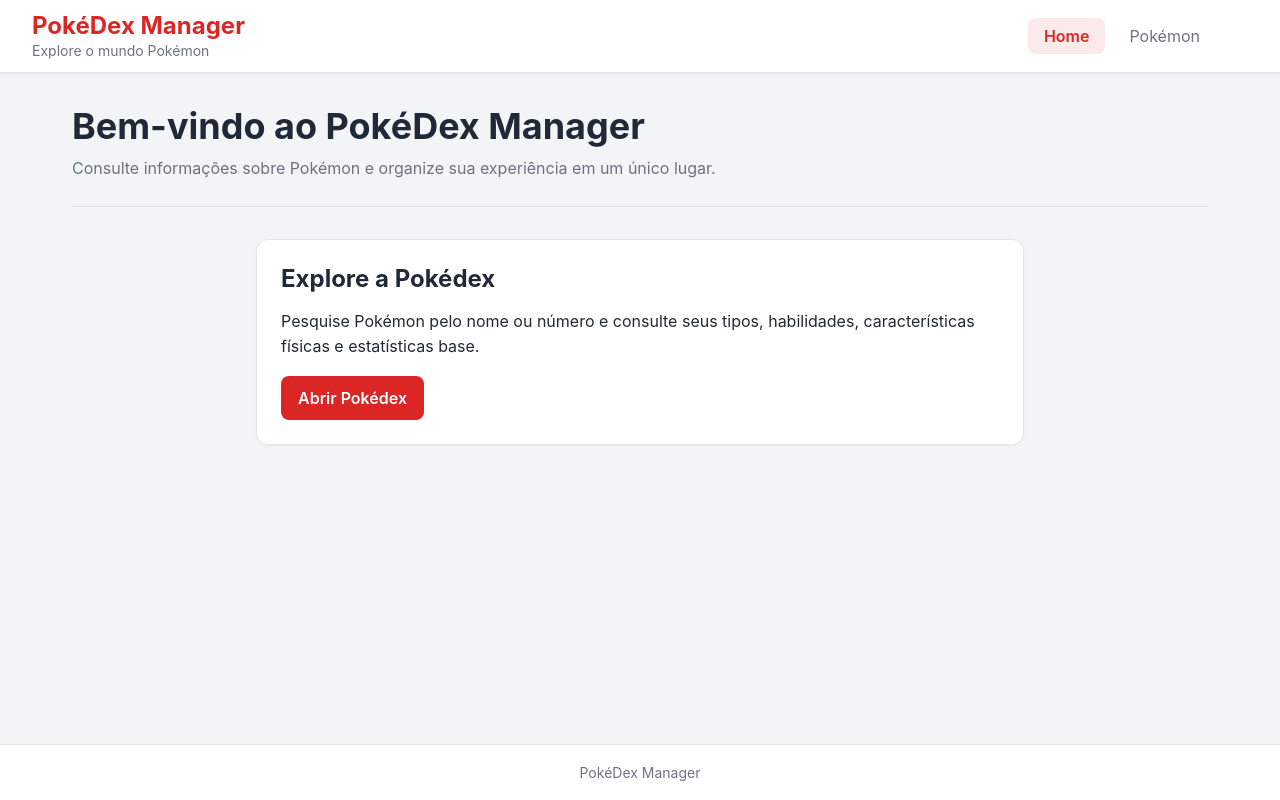
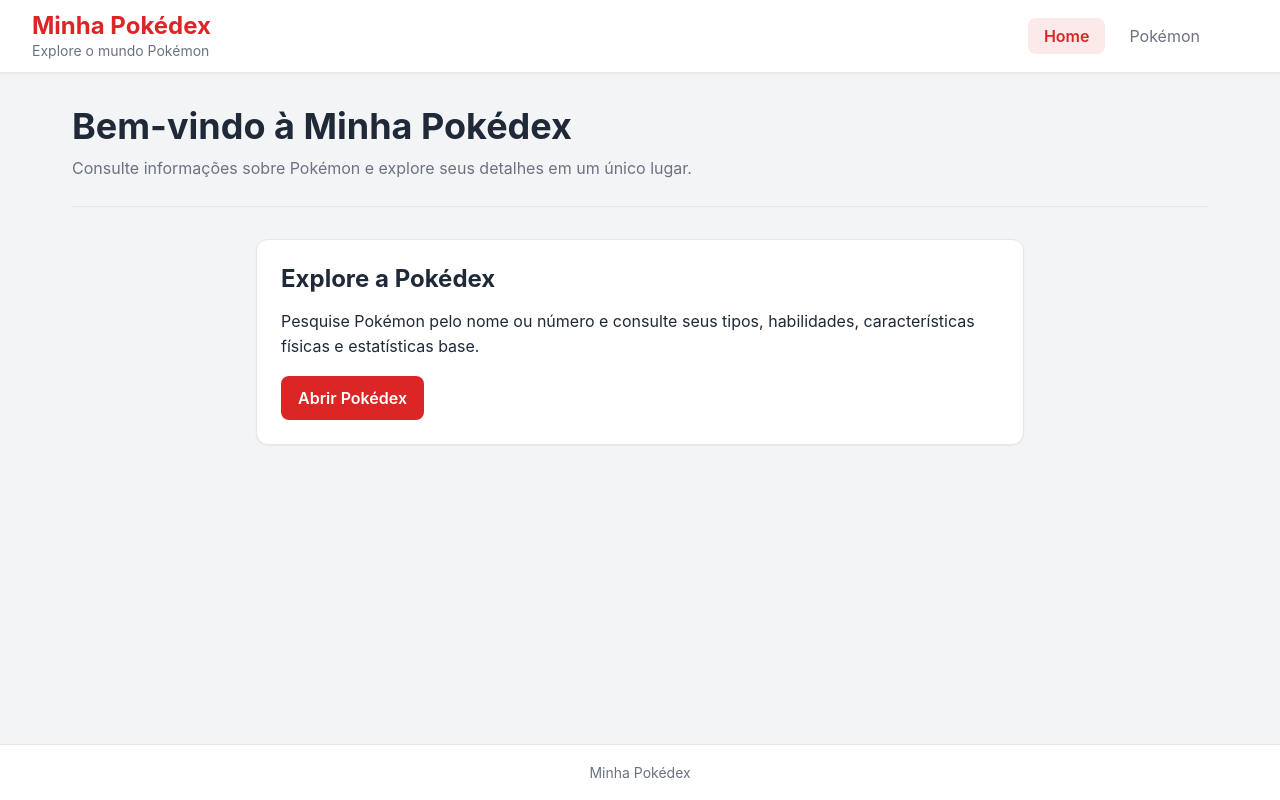
Before and after one commit to AlissonAlves-Dev/pokedex-manager, a React (Vite) app in the folder frontend/: page / in a window 1280 px wide. Built offline with nearby package versions, Linux system fonts and the light colour scheme.

Commit message:
chore: rebrand project as Minha Pokédex

```diff
--- a/frontend/index.html
+++ b/frontend/index.html
@@ -9,10 +9,10 @@
 
     <meta
       name="description"
-      content="Consulte informações sobre Pokémon no PokéDex Manager."
+      content="Consulte informações sobre Pokémon, tipos, habilidades e estatísticas na Minha Pokédex."
     />
 
-    <title>PokéDex Manager</title>
+    <title>Minha Pokédex</title>
   </head>
 
   <body>
--- a/frontend/src/pages/Home/Home.tsx
+++ b/frontend/src/pages/Home/Home.tsx
@@ -17,8 +17,8 @@
   return (
     <PageContainer>
       <PageHeader
-        title="Bem-vindo ao PokéDex Manager"
-        description="Consulte informações sobre Pokémon e organize sua experiência em um único lugar."
+        title="Bem-vindo à Minha Pokédex"
+        description="Consulte informações sobre Pokémon e explore seus detalhes em um único lugar."
       />
 
       <Card className="home__card">
--- a/frontend/src/shared/components/layout/Footer.tsx
+++ b/frontend/src/shared/components/layout/Footer.tsx
@@ -3,7 +3,7 @@
 export function Footer() {
   return (
     <footer className="app-footer">
-      <p className="app-footer__text">PokéDex Manager</p>
+      <p className="app-footer__text">Minha Pokédex</p>
     </footer>
   );
 }
--- a/frontend/src/shared/components/layout/Header.tsx
+++ b/frontend/src/shared/components/layout/Header.tsx
@@ -45,7 +45,7 @@
           aria-label="Ir para a página inicial"
           onClick={handleCloseMenu}
         >
-          <span className="app-header__title">PokéDex Manager</span>
+          <span className="app-header__title">Minha Pokédex</span>
 
           <span className="app-header__subtitle">Explore o mundo Pokémon</span>
         </Link>
--- a/package.json
+++ b/package.json
@@ -1,8 +1,8 @@
 {
-  "name": "pokedex-manager",
+  "name": "minha-pokedex",
   "version": "0.1.0",
   "private": true,
-  "description": "PokéDex Manager - Pokémon GO collection and management platform.",
+  "description": "Minha Pokédex - Pokémon GO collection and management platform.",
   "author": "Alisson Alves",
   "license": "MIT",
   "repository": {
```
Also changed, not shown: 9 other files (tests, documents, lock files or other folders).
